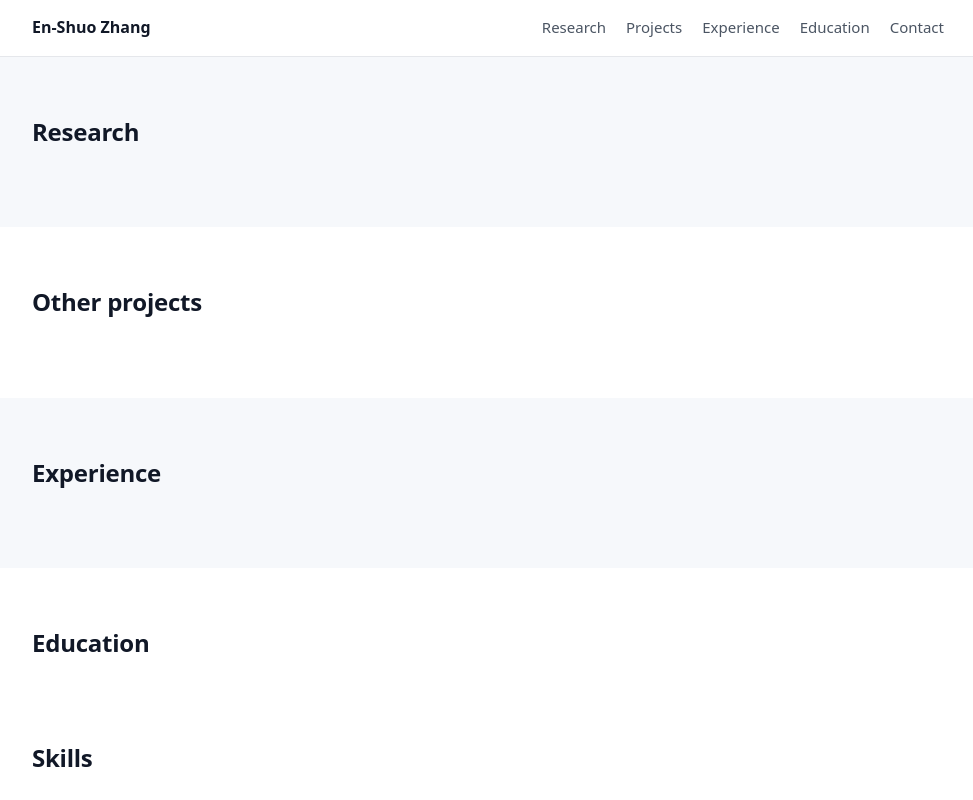
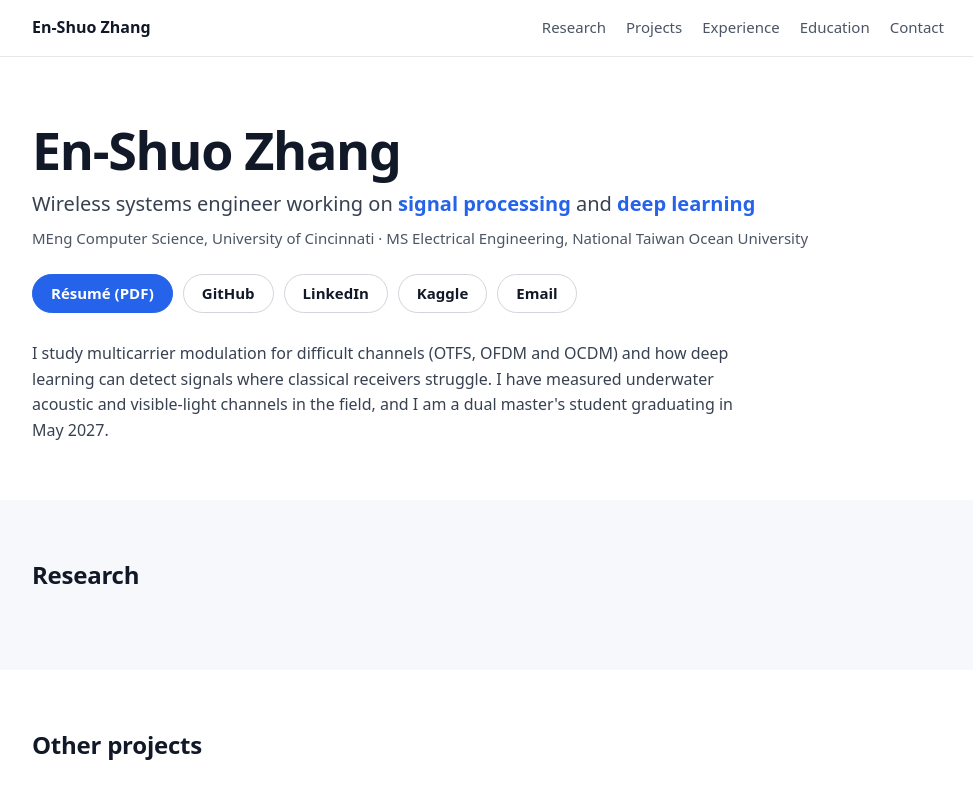
Before and after one commit to en-shuo-zhang/en-shuo-zhang.github.io, a plain HTML site: page index.html in a window 1280 px wide. Shown: the top 800 px of the page, without its empty margins (152-1125 px from the left). Drawn offline with Linux system fonts and the light colour scheme.

Commit message:
feat: add hero and contact sections
Co-Authored-By: Claude Fable 5.2 <noreply@anthropic.com>

```diff
--- a/index.html
+++ b/index.html
@@ -37,6 +37,17 @@
   <main id="main">
     <section class="hero" id="top">
       <div class="container">
+        <h1>En-Shuo Zhang</h1>
+        <p class="hero__tagline">Wireless systems engineer working on <em>signal processing</em> and <em>deep learning</em></p>
+        <p class="hero__degrees">MEng Computer Science, University of Cincinnati · MS Electrical Engineering, National Taiwan Ocean University</p>
+        <ul class="hero__actions">
+          <li><a class="btn btn--primary" href="assets/En-Shuo_Zhang_Resume.pdf">Résumé (PDF)</a></li>
+          <li><a class="btn" href="https://github.com/en-shuo-zhang">GitHub</a></li>
+          <li><a class="btn" href="https://www.linkedin.com/in/en-shuo-zhang">LinkedIn</a></li>
+          <li><a class="btn" href="https://www.kaggle.com/meow10630196">Kaggle</a></li>
+          <li><a class="btn" href="mailto:zhangeo@mail.uc.edu">Email</a></li>
+        </ul>
+        <p class="hero__intro">I study multicarrier modulation for difficult channels (OTFS, OFDM and OCDM) and how deep learning can detect signals where classical receivers struggle. I have measured underwater acoustic and visible-light channels in the field, and I am a dual master's student graduating in May 2027.</p>
       </div>
     </section>
 
@@ -73,6 +84,13 @@
     <section class="section section--band" id="contact">
       <div class="container">
         <h2>Contact</h2>
+        <p class="contact__email"><a href="mailto:zhangeo@mail.uc.edu">zhangeo@mail.uc.edu</a></p>
+        <p class="contact__location">Cincinnati, Ohio</p>
+        <ul class="contact__links">
+          <li><a href="https://github.com/en-shuo-zhang">GitHub</a></li>
+          <li><a href="https://www.linkedin.com/in/en-shuo-zhang">LinkedIn</a></li>
+          <li><a href="https://www.kaggle.com/meow10630196">Kaggle</a></li>
+        </ul>
       </div>
     </section>
   </main>
--- a/styles.css
+++ b/styles.css
@@ -143,3 +143,94 @@ section {
   font-weight: 700;
   letter-spacing: -0.01em;
 }
+
+/* Hero */
+.hero {
+  padding: 64px 0 56px;
+}
+
+.hero h1 {
+  font-size: clamp(2.25rem, 6vw, 3.25rem);
+  font-weight: 800;
+  letter-spacing: -0.025em;
+  line-height: 1.1;
+}
+
+.hero__tagline {
+  margin-top: 12px;
+  font-size: 1.25rem;
+  line-height: 1.4;
+  color: var(--text-secondary);
+}
+
+.hero__tagline em {
+  font-style: normal;
+  font-weight: 600;
+  color: var(--accent);
+}
+
+.hero__degrees {
+  margin-top: 8px;
+  font-size: 0.9375rem;
+  color: var(--text-muted);
+}
+
+.hero__actions {
+  display: flex;
+  flex-wrap: wrap;
+  gap: 10px;
+  margin-top: 24px;
+}
+
+.hero__intro {
+  max-width: 720px;
+  margin-top: 28px;
+  color: var(--text-secondary);
+}
+
+/* Buttons */
+.btn {
+  display: inline-block;
+  padding: 8px 18px;
+  border: 1px solid var(--border);
+  border-radius: var(--pill);
+  background: #fff;
+  color: var(--text);
+  font-size: 0.9375rem;
+  font-weight: 600;
+  line-height: 1.4;
+  text-decoration: none;
+}
+
+.btn:hover {
+  border-color: var(--text-muted);
+}
+
+.btn--primary {
+  border-color: var(--accent);
+  background: var(--accent);
+  color: #fff;
+}
+
+.btn--primary:hover {
+  border-color: #1d4ed8;
+  background: #1d4ed8;
+}
+
+/* Contact */
+.contact__email {
+  font-size: 1.125rem;
+  font-weight: 600;
+}
+
+.contact__location {
+  margin-top: 4px;
+  color: var(--text-muted);
+}
+
+.contact__links {
+  display: flex;
+  flex-wrap: wrap;
+  gap: 6px 24px;
+  margin-top: 16px;
+}
```
